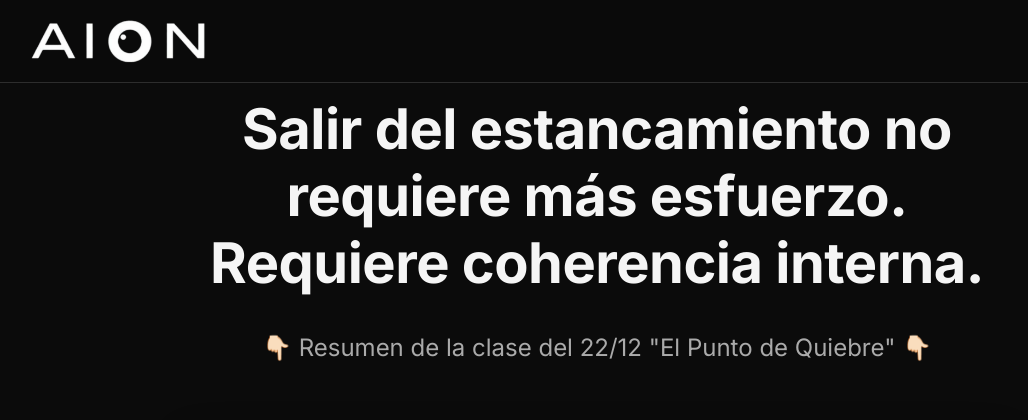
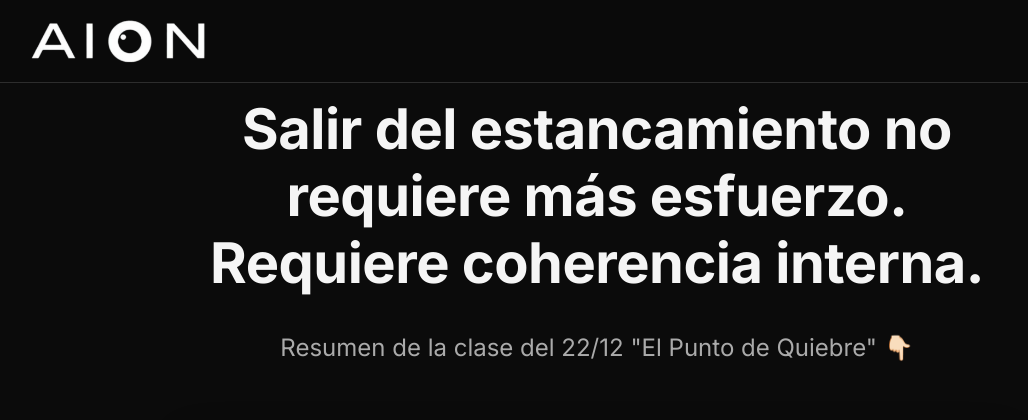
Before and after one commit to Guille1133/ebook-ia, a plain HTML site: page index.html in a window 1280 px wide. Shown: the top 420 px of the page, without its empty margins (43-1071 px from the left). Drawn offline with Linux system fonts and the light colour scheme.

Commit message:
Remove emoji from hero subtitle in index.html

```diff
--- a/index.html
+++ b/index.html
@@ -564,7 +564,7 @@
         <div class="container">
             <div class="hero-content">
                 <h1>Salir del estancamiento no requiere más esfuerzo.<br>Requiere coherencia interna.</h1>
-                <div class="hero-subtitle"> 👇🏻 Resumen de la clase del 22/12 "El Punto de Quiebre" 👇🏻</div>
+                <div class="hero-subtitle"> Resumen de la clase del 22/12 "El Punto de Quiebre" 👇🏻</div>
 
                 <div class="video-container">
                     <div class="video-wrapper">
```
